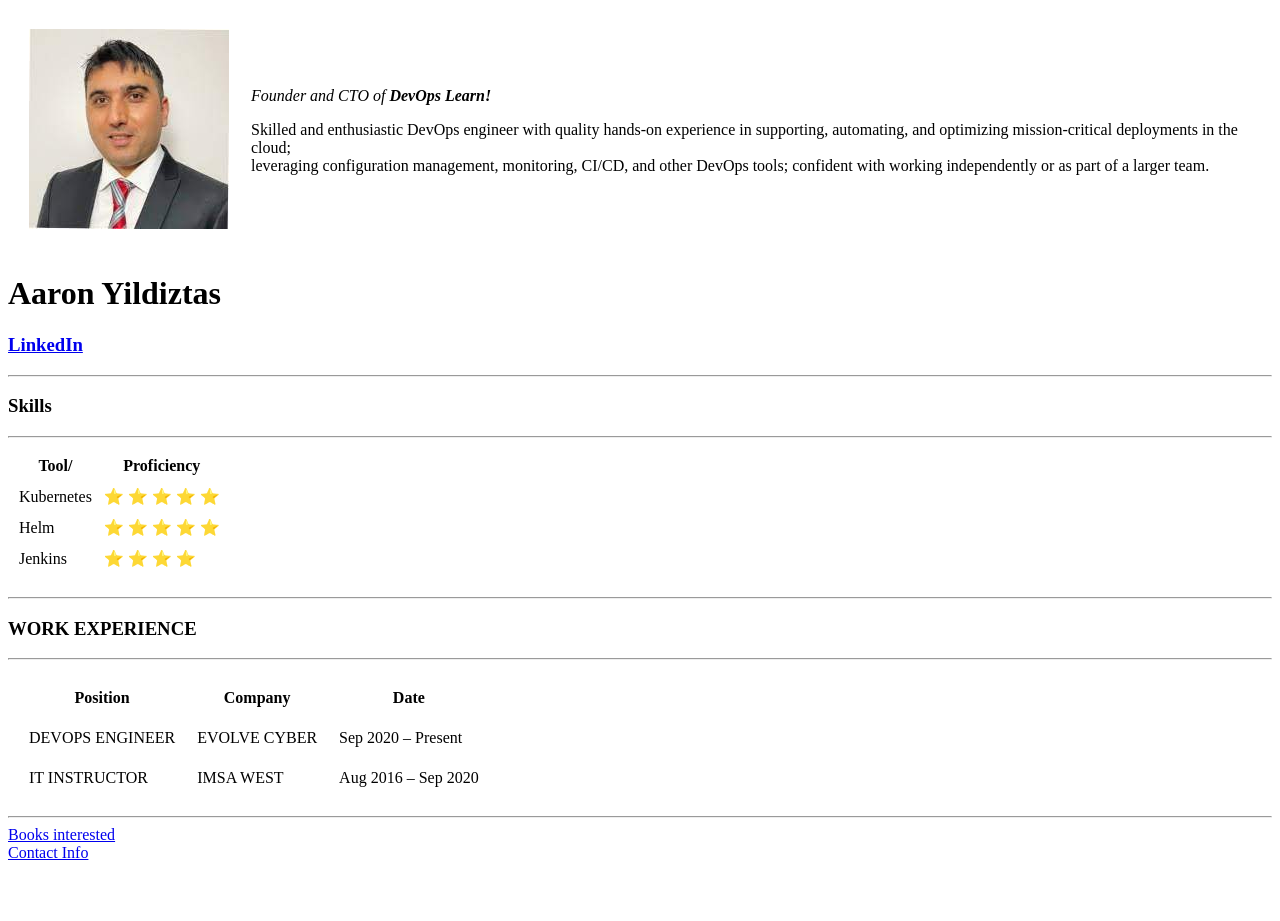
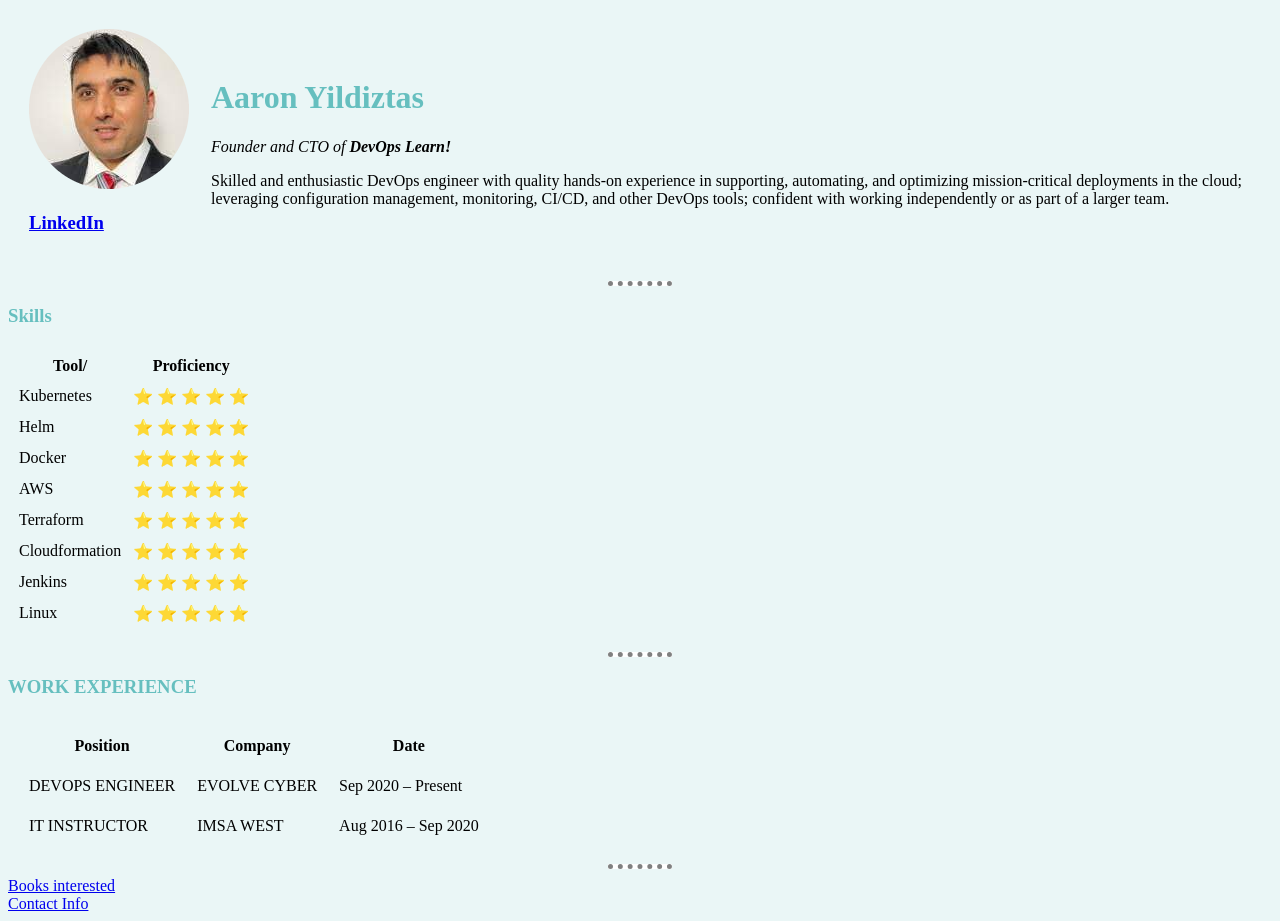
Before and after one commit to aaronyildiztas/cv, a plain HTML site: page index.html in a window 1280 px wide. Before the commit the page ends 870 px from the top, so only its background shows below. Drawn offline with Linux system fonts and the light colour scheme.

Commit message:
added new photo and files

```diff
--- /dev/null
+++ b/css/styles.css
@@ -0,0 +1,17 @@
+body {
+    background-color: #EAF6F6;
+}
+hr {
+    background-color: white;
+    border-style: none;
+    border-top-style: dotted;
+    width: 5%;
+    border-color: grey;
+    border-width: 5px;
+}
+h1 {
+    color: #66BFBF ;
+}
+h3 {
+    color: #66BFBF ;
+}
--- a/index.html
+++ b/index.html
@@ -4,13 +4,18 @@
 <head>
     <meta charset="utf-8">
     <title>Aaron's Personal Site</title>
+    <link rel="stylesheet" href="css/styles.css">
 </head>
 
 <body>
     <table cellspacing="20">
         <tr>
-            <td><img src="images/aaron.jpeg" alt="aaron profile picture"></td>
             <td>
+                <img src="images/aaron-circle.png" alt="aaron profile picture">
+                <h3><a href="https://www.linkedin.com/in/aaronyildiztas">LinkedIn</a></h3>
+            </td>
+            <td>
+                <h1>Aaron Yildiztas</h1>
                 <p> <em>Founder and CTO of <strong> DevOps Learn!</strong> </em> </p>
                 <p>Skilled and enthusiastic DevOps engineer with quality hands-on experience in supporting, automating,
                     and
@@ -25,13 +30,9 @@
         </tr>
     </table>
 
-    <h1>Aaron Yildiztas</h1>
-    <h3><a href="https://www.linkedin.com/in/aaronyildiztas">LinkedIn</a></h3>
-
     <hr>
     <h3>Skills</h3>
-    <hr>
-    <table  cellspacing="10">
+    <table cellspacing="10">
         <thead>
             <tr>
                 <th>Tool/</th>
@@ -48,9 +49,30 @@
             <td>⭐️ ⭐️ ⭐️ ⭐️ ⭐️ </td>
         </tr>
         <tr>
+            <td>Docker</td>
+            <td>⭐️ ⭐️ ⭐️ ⭐️ ⭐️ </td>
+        </tr>
+        <tr>
+            <td>AWS</td>
+            <td>⭐️ ⭐️ ⭐️ ⭐️ ⭐️ </td>
+        </tr>
+        <tr>
+            <td>Terraform</td>
+            <td>⭐️ ⭐️ ⭐️ ⭐️ ⭐️ </td>
+        </tr>
+        <tr>
+            <td>Cloudformation</td>
+            <td>⭐️ ⭐️ ⭐️ ⭐️ ⭐️ </td>
+        </tr>
+        <tr>
             <td>Jenkins</td>
-            <td>⭐️ ⭐️ ⭐️ ⭐️  </td>
+            <td>⭐️ ⭐️ ⭐️ ⭐️ ⭐️ </td>
         </tr>
+        <tr>
+            <td>Linux</td>
+            <td>⭐️ ⭐️ ⭐️ ⭐️ ⭐️ </td>
+        </tr>
+
 
         <tfoot>
 
@@ -63,8 +85,7 @@
     </table>
     <hr>
     <h3>WORK EXPERIENCE</h3>
-    <hr>
-    <table  cellspacing="20" >
+    <table cellspacing="20">
         <thead>
             <tr>
                 <th>Position</th>
```
Also changed, not shown: books.html (+1 -0 lines), contact.html (+1 -0 lines), images/aaron-circle.png (added).
